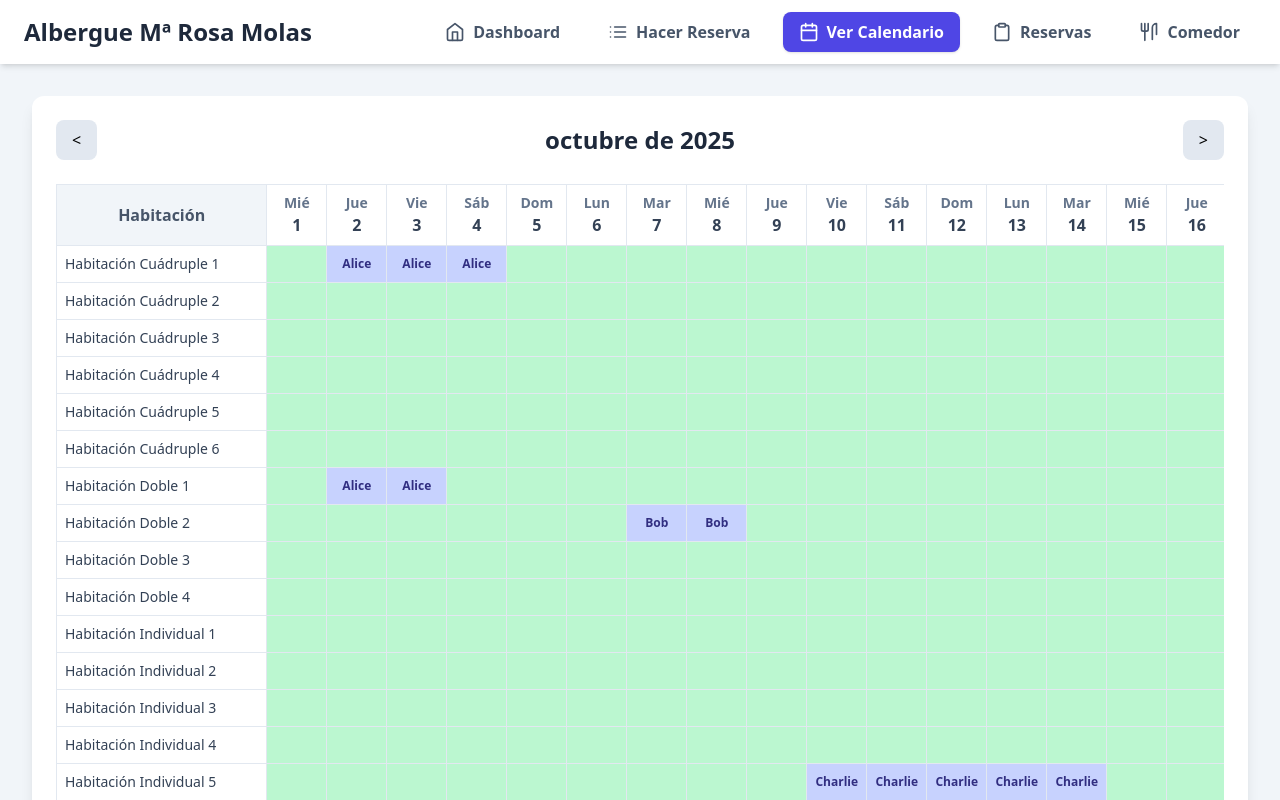
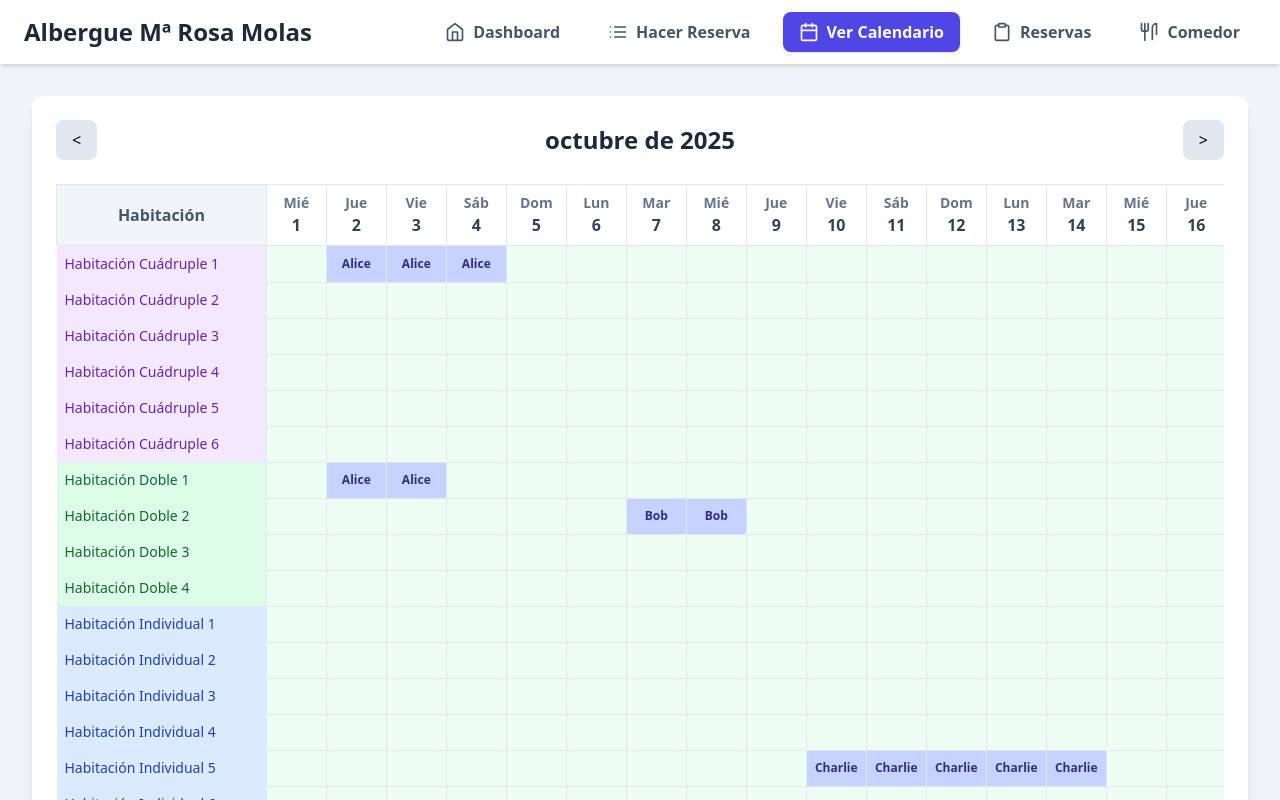
Before and after one commit to majocon-bot/https-github.com-majocon-bot-alberguemrosamolas, a React (Vite) app: page / in a window 1280 px wide. Both pictures are taken after a click on the button "Ver Calendario". Shown: the top 800 px of the page. Built offline with nearby package versions, Linux system fonts and the light colour scheme.

Commit message:
feat(OccupancyCalendar): Add room type coloring
Color-code room names in the occupancy calendar based on their type to improve visual clarity and quick identification of room categories.

```diff
--- a/components/OccupancyCalendar.tsx
+++ b/components/OccupancyCalendar.tsx
@@ -5,6 +5,19 @@ interface OccupancyCalendarProps {
   rooms: IndividualRoom[];
   reservations: Reservation[];
 }
+
+const getRoomTypeColor = (type: string): string => {
+    switch (type) {
+        case 'single': return 'bg-blue-100 text-blue-800';
+        case 'double': return 'bg-green-100 text-green-800';
+        case 'triple': return 'bg-yellow-100 text-yellow-800';
+        case 'quad': return 'bg-purple-100 text-purple-800';
+        case 'bunk': return 'bg-orange-100 text-orange-800';
+        case 'special': return 'bg-pink-100 text-pink-800';
+        default: return 'bg-slate-100 text-slate-800';
+    }
+};
+
 
 const OccupancyCalendar: React.FC<OccupancyCalendarProps> = ({ rooms, reservations }) => {
   const [currentDate, setCurrentDate] = useState(new Date());
@@ -63,7 +76,9 @@ const OccupancyCalendar: React.FC<OccupancyCalendarProps> = ({ rooms, reservatio
           <tbody>
             {rooms.map(room => (
               <tr key={room.id}>
-                <td className="sticky left-0 bg-white p-2 border border-slate-200 z-10 text-sm text-left text-slate-700 font-medium whitespace-nowrap">{room.name}</td>
+                <td className={`sticky left-0 p-2 border-slate-200 z-10 text-sm text-left font-medium whitespace-nowrap ${getRoomTypeColor(room.type)}`}>
+                    {room.name}
+                </td>
                 {Array.from({ length: daysInMonth }, (_, i) => {
                   const day = i + 1;
                   const booking = getBookingForRoomAndDay(room.id, day);
@@ -71,7 +86,7 @@ const OccupancyCalendar: React.FC<OccupancyCalendarProps> = ({ rooms, reservatio
                   return (
                     <td
                         key={i}
-                        className={`p-1 border border-slate-200 text-xs text-center align-middle whitespace-nowrap overflow-hidden text-ellipsis ${isBooked ? 'bg-indigo-200 text-indigo-900 font-semibold' : 'bg-green-200'}`}
+                        className={`p-1 border border-slate-200 text-xs text-center align-middle whitespace-nowrap overflow-hidden text-ellipsis ${isBooked ? 'bg-indigo-200 text-indigo-900 font-semibold' : 'bg-green-100/50'}`}
                         title={isBooked ? `Ocupado por ${booking.guestName}` : 'Disponible'}
                     >
                         {booking?.guestName}
```
